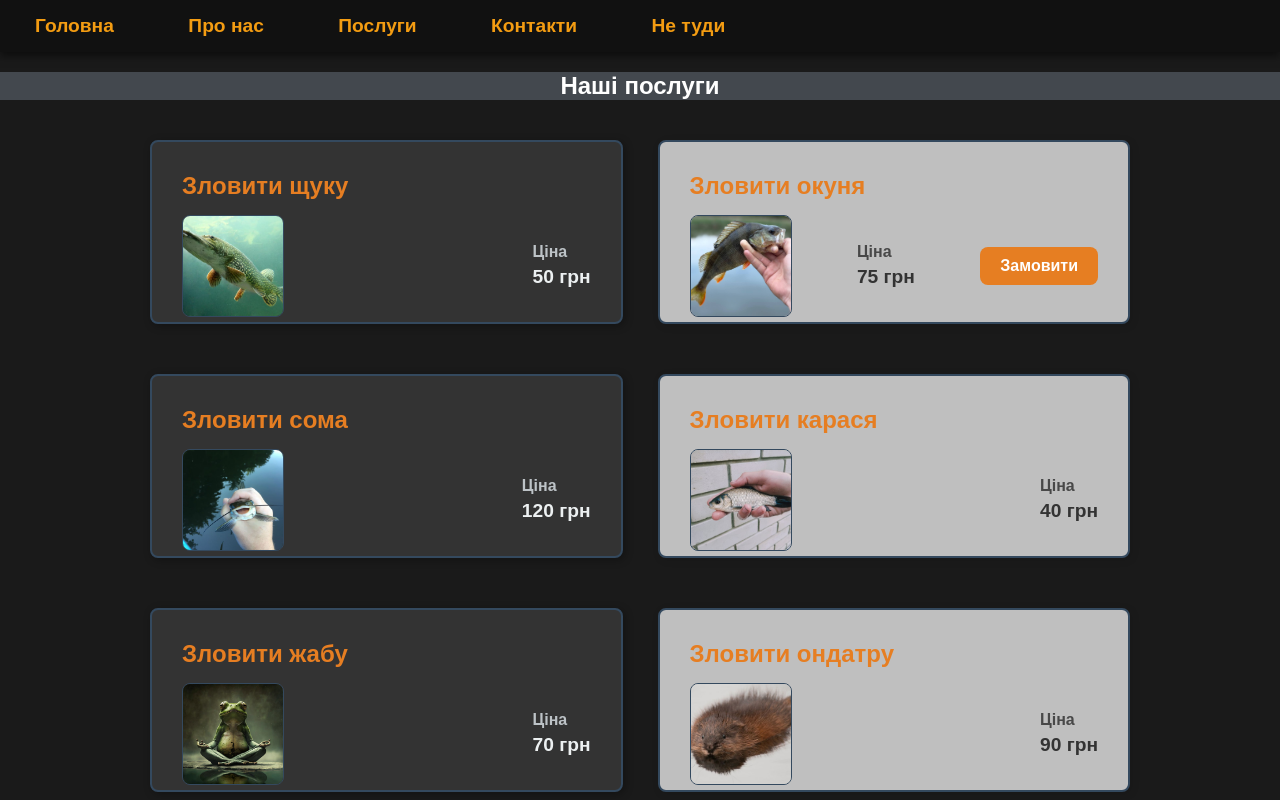
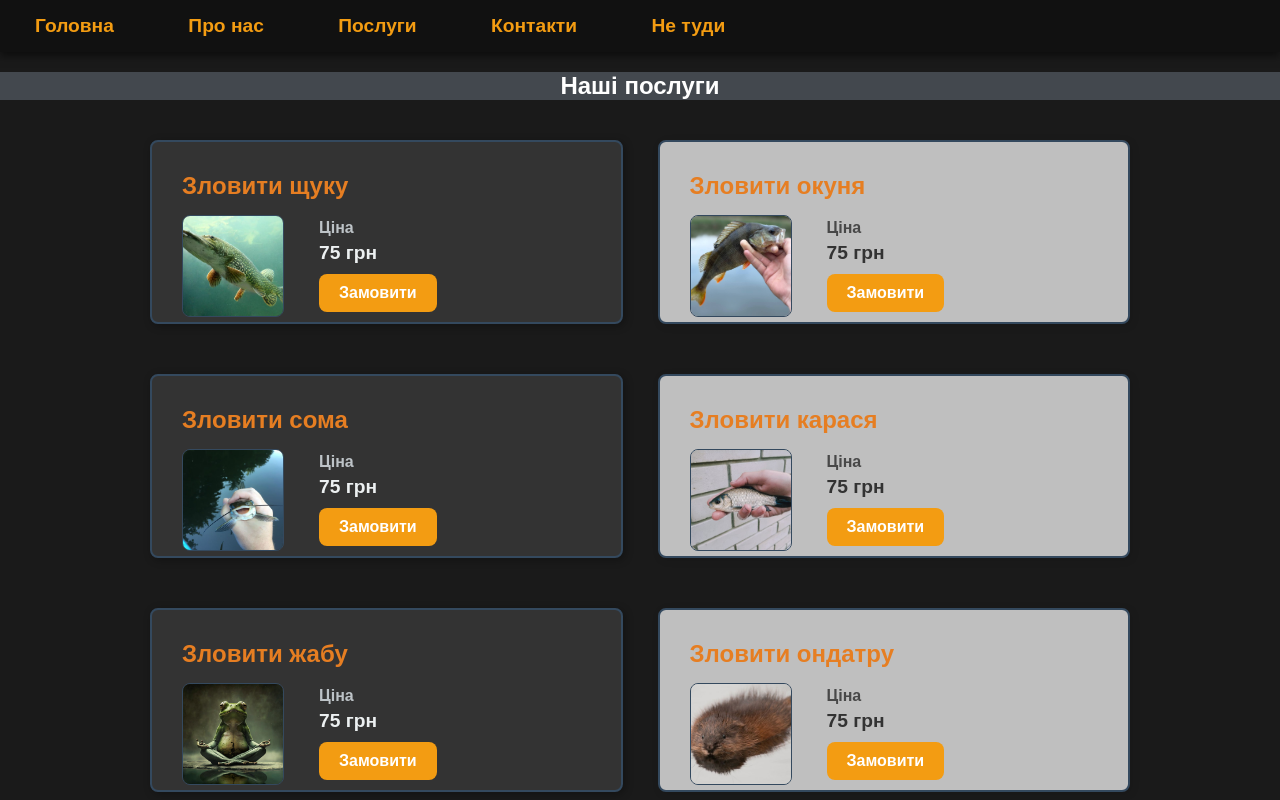
Before and after one commit to Romaha135/piratesOnHoliday, a plain HTML site: page services.html in a window 1280 px wide. Shown: the top 800 px of the page. Drawn offline with Linux system fonts and the light colour scheme.

Commit message:
Improved button for each sreen

```diff
--- a/assets/serv.css
+++ b/assets/serv.css
@@ -85,7 +85,6 @@
 .service-content {
     display: flex; /* Flexbox for layout */
     align-items: center; /* Center items vertically */
-    justify-content: space-between;/* Space between image and text */
     gap: 35px; /* Space between items */
 }
 
@@ -96,10 +95,16 @@
     border-radius: 8px;
     border: 1px solid #34495e; /* Border color */
 }
+.price-block {
+  display: flex; /* Flexbox for layout */
+  flex-direction: column; /* Stack items vertically */
+  align-items: left; /* Center items horizontally */
+  gap: 10px; /* Space between items */
+
+}
+
 .price-wrapper {
-    display: flex;
-    flex-direction: column;
-    align-items: flex-start; /* Щоб текст був по лівому краю */
+  text-align: left /* Center text */
 }
 
 .price-label-l {
@@ -152,7 +157,7 @@
 }
 
 .buy-btn {
-  background-color: #e67e22; /* Orange color */
+  background-color: #f39c12; /* Orange color */
   color: white; /* White text */
   border-radius: 8px; /* Rounded corners */
   padding: 10px 20px; /* Padding for the button */
@@ -163,3 +168,34 @@
   position: relative;
 
 }
+
+.buy-btn:hover {
+  background-color: #e67e22; /* Darker orange on hover */
+}
+
+@media (max-width: 768px) {
+  .buy-btn {
+    font-size: 0.8rem; /* Adjust font size for smaller screens */
+    width: 70%; /* Full width on small screens */
+    text-align: center; /* Center text */
+  }
+
+}
+
+@media screen and (max-width: 480px) {
+  .buy-btn {
+    width: 80%; /* Full width on very small screens */
+    font-size: 0.65rem;
+    padding: 10px; /* Adjust padding for smaller screens */
+  }
+
+}
+
+@media screen and (max-width: 320px) {
+  .buy-btn {
+    width: 90%; /* Full width on very small screens */
+    font-size: 0.6rem;
+    padding: 8px; /* Adjust padding for smaller screens */
+  }
+
+}
--- a/services.html
+++ b/services.html
@@ -29,9 +29,13 @@
 
             <div class="service-content">
               <img src="./img/pike.jpeg" alt="Щука" class="service-image" />
+              <div class="price-block">
                 <div class="price-wrapper">
                   <div class="price-label-l">Ціна</div>
-                <div class="service-price-l">50 грн</div>
+                  <div class="service-price-l">75 грн</div>
+                </div>
+
+                <a href="#" class="buy-btn">Замовити</a>
               </div>
             </div>
           </div>
@@ -41,11 +45,14 @@
 
             <div class="service-content">
               <img src="./img/okun.jpg" alt="Окунь" class="service-image" />
+              <div class="price-block">
                 <div class="price-wrapper">
                   <div class="price-label-r">Ціна</div>
                   <div class="service-price-r">75 грн</div>
                 </div>
-              <a href="#" class="buy-btn right-btn">Замовити</a>
+
+                <a href="#" class="buy-btn">Замовити</a>
+              </div>
             </div>
           </div>
 
@@ -54,9 +61,13 @@
             <h3 class="sercise-item-header">Зловити сома</h3>
             <div class="service-content">
               <img src="./img/catfish.png" alt="Сом" class="service-image" />
+              <div class="price-block">
                 <div class="price-wrapper">
                   <div class="price-label-l">Ціна</div>
-                <div class="service-price-l">120 грн</div>
+                  <div class="service-price-l">75 грн</div>
+                </div>
+
+                <a href="#" class="buy-btn">Замовити</a>
               </div>
             </div>
           </div>
@@ -70,9 +81,13 @@
                 alt="Карась"
                 class="service-image"
               />
+              <div class="price-block">
                 <div class="price-wrapper">
                   <div class="price-label-r">Ціна</div>
-                <div class="service-price-r">40 грн</div>
+                  <div class="service-price-r">75 грн</div>
+                </div>
+
+                <a href="#" class="buy-btn">Замовити</a>
               </div>
             </div>
           </div>
@@ -82,9 +97,13 @@
             <h3 class="sercise-item-header">Зловити жабу</h3>
             <div class="service-content">
               <img src="./img/frog.jpeg" alt="Жаба" class="service-image" />
+              <div class="price-block">
                 <div class="price-wrapper">
                   <div class="price-label-l">Ціна</div>
-                <div class="service-price-l">70 грн</div>
+                  <div class="service-price-l">75 грн</div>
+                </div>
+
+                <a href="#" class="buy-btn">Замовити</a>
               </div>
             </div>
           </div>
@@ -99,9 +118,13 @@
                 alt="Ондатра"
                 class="service-image"
               />
+              <div class="price-block">
                 <div class="price-wrapper">
                   <div class="price-label-r">Ціна</div>
-                <div class="service-price-r">90 грн</div>
+                  <div class="service-price-r">75 грн</div>
+                </div>
+
+                <a href="#" class="buy-btn">Замовити</a>
               </div>
             </div>
           </div>
```
Lines whose indentation alone changed are shown as unchanged.
